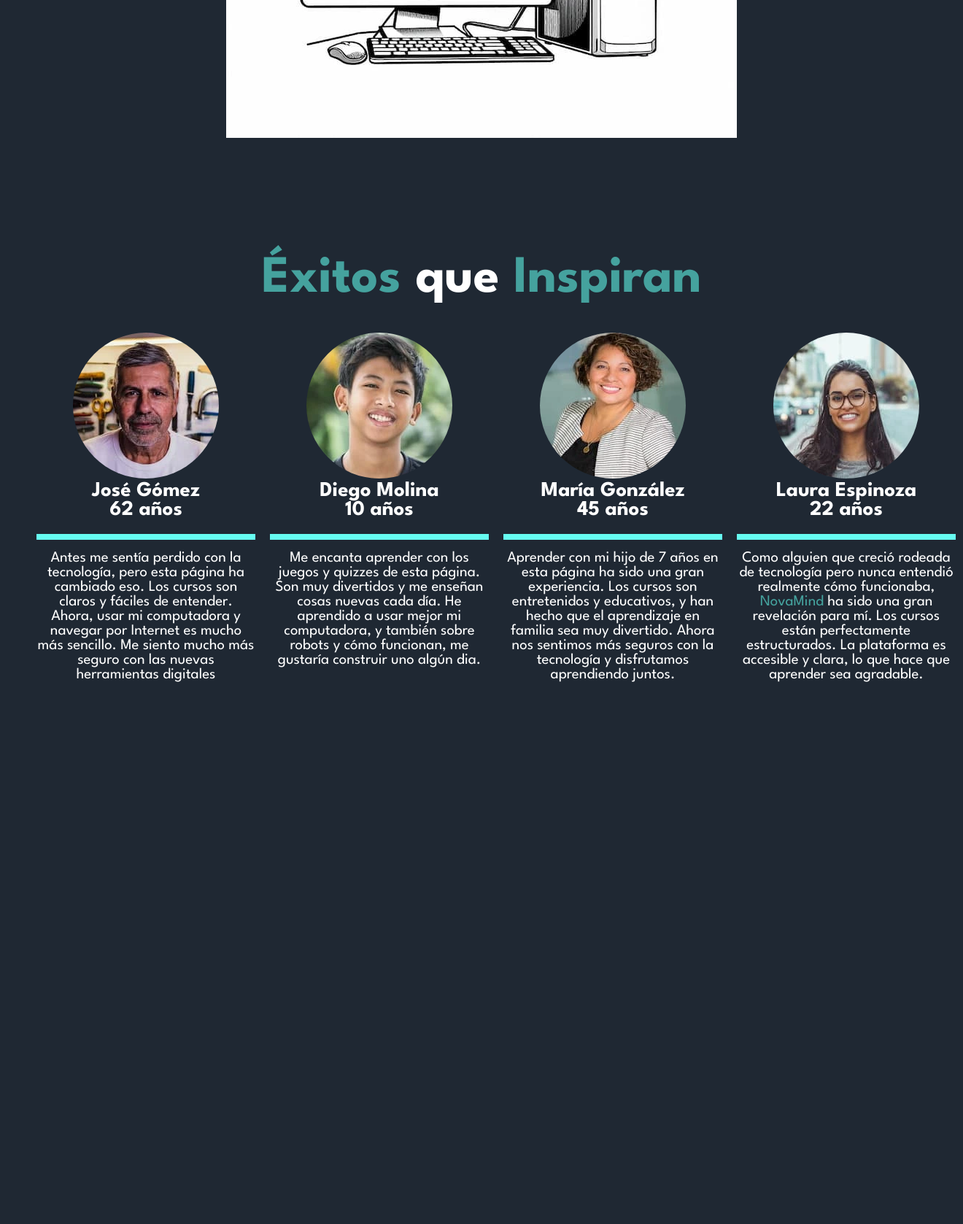
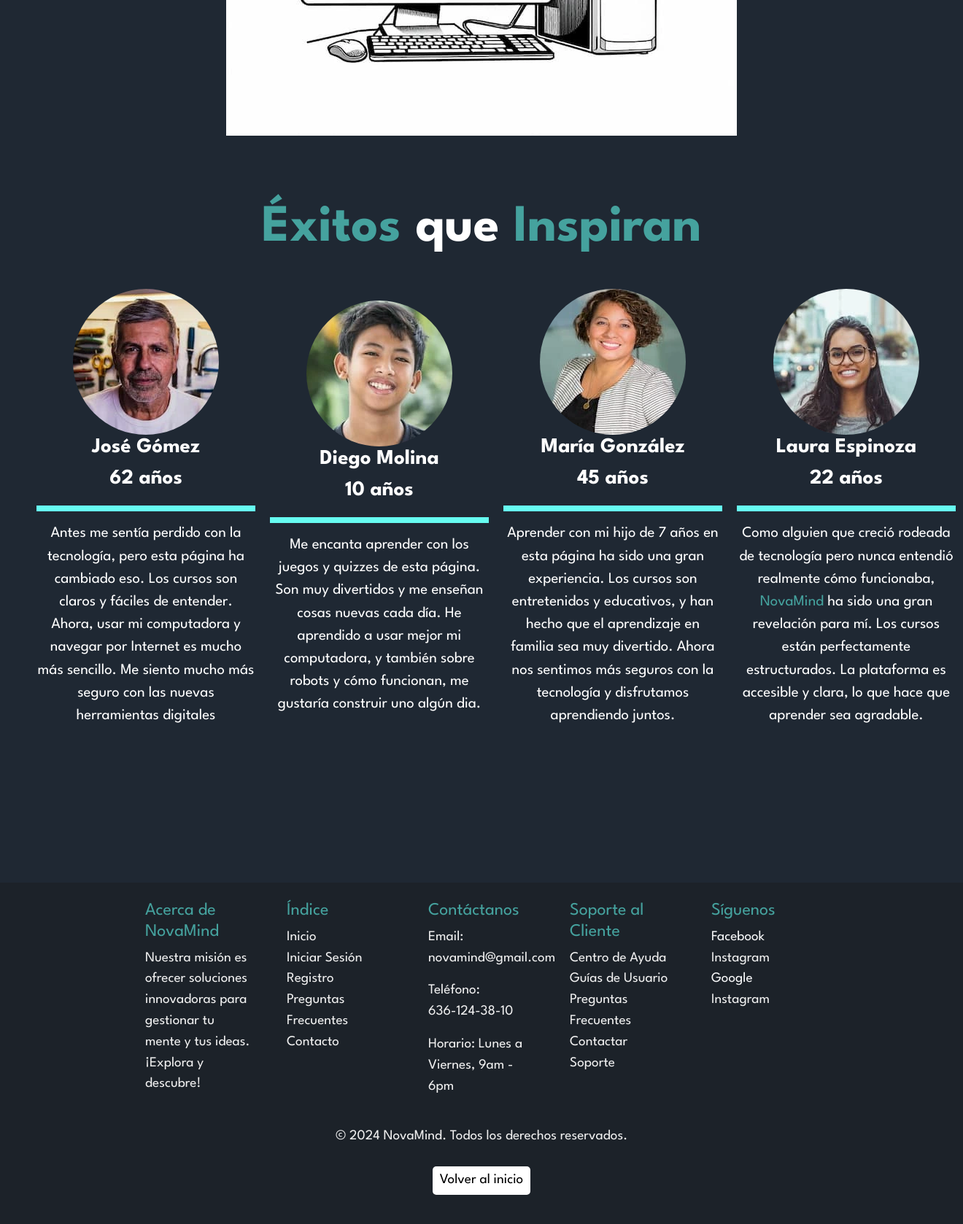
Before and after one commit to tarelo1804/tarelo1804.github.io, a PHP site: page / in a window 1320 px wide. Shown: the part 2240-3918 px from the top of the page at 73% size. Before the commit the page ends 3175 px from the top, so only its background shows below. Run offline with PHP 8.4, Linux system fonts and the light colour scheme.

Commit message:
footer 1

```diff
--- a/novamind/css/signup.css
+++ b/novamind/css/signup.css
@@ -10,6 +10,7 @@
     align-items: center;
     height: 100%;
     overflow: hidden;
+    font-family: "League Spartan", sans-serif;
 }
 .signup-container {
     display: flex;
--- a/novamind/css/styles.css
+++ b/novamind/css/styles.css
@@ -95,7 +95,8 @@
 .section4 {
     background-color: #1F2833;
     text-align: center;
-    height: 100vh;
+    height: 1000px;
+
 }
 .section4 > h1{
     font-family: "League Spartan", sans-serif;
@@ -115,7 +116,7 @@
     gap: 20px;
     margin-left: 50px;
     margin-right: 50px;
-    height: 500px;
+    height: auto;
     margin-top: 20px;
     text-align: center;
 }
@@ -123,7 +124,6 @@
     flex: 1;
     text-align: center;
     max-width: 300px;
-    height: 500px;
     transition: transform 2s ease;
 }
 .profile:hover{
@@ -143,6 +143,7 @@
 }
 .texto{
     width: 300px;
+
 }
 .texto > p{
     margin-top: 15px;
@@ -160,7 +161,93 @@
     height: 8px;
     margin-top: 20px;
 }
+/*FOOTER*/
+/* Estilos básicos para el pie de página */
+footer {
+    background-color:#1c2229;
+    color: #f0f0f0;
+    font-family: "League Spartan", sans-serif;
+    font-size: 1.2rem;
+}
+/* Eliminar el subrayado de todos los enlaces y aplicar estilo similar a los enlaces de redes sociales */
+a {
+    text-decoration: none; /* Elimina el subrayado */
+    color: #f0f0f0; /* Color base para los enlaces */
+    transition: color 0.3s; /* Transición suave al cambiar de color */
+}
+a:hover {
+    color: #66FCF1; /* Cambia el color al pasar el cursor */
+}
+h4{
+    color: #45A29E;
+}
+#soporte a {
+    display: inline-block;
+    margin-right: 10px;
+    transition: transform 0.3s;
+    text-decoration: none;
+    color: #f0f0f0; /* Color base para los enlaces */
+}
 
+#soporte a:hover {
+    transform: scale(1.1); /* Efecto de agrandamiento en hover */
+    color: #66FCF1; /* Cambia el color al pasar el cursor */
+}
+#mapa a {
+    display: inline-block;
+    margin-right: 10px;
+    transition: transform 0.3s;
+    text-decoration: none;
+    color: #f0f0f0; /* Color base para los enlaces */
+}
+
+#mapa a:hover {
+    transform: scale(1.1); /* Efecto de agrandamiento en hover */
+    color: #66FCF1; /* Cambia el color al pasar el cursor */
+}
+#contacto a {
+    display: inline-block;
+    margin-right: 10px;
+    transition: transform 0.3s;
+    text-decoration: none;
+    color: #f0f0f0; /* Color base para los enlaces */
+}
+
+#contacto a:hover {
+    transform: scale(1.1); /* Efecto de agrandamiento en hover */
+    color: #66FCF1; /* Cambia el color al pasar el cursor */
+}
+
+/* Estilo para los enlaces de redes sociales (aplicado a todos los enlaces) */
+#social-media a {
+    display: inline-block;
+    margin-right: 10px;
+    transition: transform 0.3s;
+    text-decoration: none;
+    color: #f0f0f0; /* Color base para los enlaces */
+}
+
+#social-media a:hover {
+    transform: scale(1.1); /* Efecto de agrandamiento en hover */
+    color: #66FCF1; /* Cambia el color al pasar el cursor */
+}
+
+/* Estilo del botón de "Volver al inicio" */
+.back-to-top {
+    display: inline-block;
+    margin-top: 10px;
+    padding: 5px 10px;
+    background-color: #ffffff ;
+    color: #000000;
+    text-decoration: none;
+    border-radius: 5px;
+    transition: background-color 0.3s, color 0.3s; /* Transición para el cambio de colores */
+
+}
+.back-to-top:hover {
+    background-color: #000000; /* Fondo blanco al pasar el cursor */
+    color: #f0f0f0; /* Color de texto negro al pasar el cursor */
+}
 
 
 /*Modificar barra de scroll*/
--- a/novamind/index.html
+++ b/novamind/index.html
@@ -7,11 +7,11 @@
     <title>NovaMind</title>
     <link rel="preload" href="./css/styles.css" as="style" onload="this.onload=null;this.rel='stylesheet'">
     <noscript><link rel="stylesheet" href="./css/styles.css"></noscript>
-
     <link rel="preload" href="./css/mediaquery-index.css" as="style" onload="this.onload=null;this.rel='stylesheet'">
     <noscript><link rel="stylesheet" href="./css/mediaquery-index.css"></noscript>
 
     <!-- Bootstrap Icons -->
+    <link href="https://cdn.jsdelivr.net/npm/bootstrap@5.3.0-alpha1/dist/css/bootstrap.min.css" rel="stylesheet">
     <link rel="preload" href="https://cdn.jsdelivr.net/npm/bootstrap-icons@1.11.3/font/bootstrap-icons.min.css" as="style" onload="this.onload=null;this.rel='stylesheet'">
     <noscript><link rel="stylesheet" href="https://cdn.jsdelivr.net/npm/bootstrap-icons@1.11.3/font/bootstrap-icons.min.css"></noscript>
 
@@ -34,6 +34,7 @@
 }
 body{
     background-color:  #1F2833;
+    height: 100vh;
 
 }
 header {
@@ -129,7 +130,7 @@
     padding: 20px;
     background-color:  #1F2833;
     color: white;
-    padding-top: 20px;
+    padding-top: 100px;
 }
 .content > img {
     margin-top: -120px;
@@ -169,8 +170,6 @@
     font-family: "Source Code Pro", monospace;
     background-color: black;
     font-size: 1.7rem;
-    margin-bottom: 25px;
-    padding: 10px;
     color: white;
     text-align: center;
     width: fit-content;
@@ -194,8 +193,8 @@
     font-size: 18px;
     margin-bottom: 20px;
     /* Aumenta el tamaño para mejorar la accesibilidad */
-    min-width: 44px; /* Establece un ancho mínimo */
-    min-height: 44px; /* Establece una altura mínima */
+    min-width: 50px; /* Establece un ancho mínimo */
+    min-height: 50px; /* Establece una altura mínima */
     }
 .flex-content > button#no-animation > a > h1{
     font-family: "Source Code Pro", monospace;
@@ -213,6 +212,7 @@
 }
 .flex-content > button#no-animation:hover{
     background-color: #000;
+    line-height: 1.2;
 }
 .flex-content > button#no-animation > a > h1:hover{
     color: #fff;
@@ -382,6 +382,84 @@
         </div>
     </section>
 
+    <!--FOOTER-->
+    <footer class="py-4">
+        <div class="container">
+            <div class="row g-5 justify-content-center footer-sections">
+                <!-- Columna 1: Acerca de -->
+                <div class="col-12 col-md-2 px-4">
+                    <h4>Acerca de NovaMind</h4>
+                    <p>Nuestra misión es ofrecer soluciones innovadoras para gestionar tu mente y tus ideas. ¡Explora y descubre!</p>
+                </div>
+
+                <!-- Columna 2: Mapa del Sitio -->
+                <div class="col-12 col-md-2 px-4" id="mapa">
+                    <h4>Índice</h4>
+                    <ul class="list-unstyled">
+                        <li><a href="#top">Inicio</a></li>
+                        <li><a href="./login.html" >Iniciar Sesión</a></li>
+                        <li><a href="./signup.html" >Registro</a></li>
+                        <li><a href="#bottom" >Preguntas Frecuentes</a></li>
+                        <li><a href="#bottom" >Contacto</a></li>
+                    </ul>
+                </div>
+
+                <!-- Columna 3: Contacto -->
+                <div class="col-12 col-md-2 px-4" id="contacto">
+                    <h4>Contáctanos</h4>
+                    <p>Email: <a href="#bottom">novamind@gmail.com</a></p>
+                    <p>Teléfono: <a href="#bottom">636-124-38-10</a></p>
+                    <p>Horario: Lunes a Viernes, 9am - 6pm</p>
+                </div>
+
+                <!-- Columna 4: Soporte -->
+                <div class="col-12 col-md-2 px-4" id="soporte">
+                    <h4>Soporte al Cliente</h4>
+                    <ul class="list-unstyled">
+                        <li><a href="./index.html" >Centro de Ayuda</a></li>
+                        <li><a href="./index.html" >Guías de Usuario</a></li>
+                        <li><a href="./index.html" >Preguntas Frecuentes</a></li>
+                        <li><a href="./index.html" >Contactar Soporte</a></li>
+                    </ul>
+                </div>
+
+                <!-- Columna 5: Redes Sociales -->
+                <div class="col-12 col-md-2 px-4 " id="social-media">
+                    <h4>Síguenos</h4>
+                    <ul class="list-unstyled">
+                        <li><a href="https://www.facebook.com/?locale=es_LA" class="text-light">Facebook</a></li>
+                        <li><a href="https://www.instagram.com" >Instagram</a></li>
+                        <li><a href="https://www.google.com/intl/es/account/about/" class="text-light">Google</a></li>
+                        <li><a href="https://www.instagram.com" >Instagram</a></li>
+                    </ul>
+                </div>
+            </div>
+
+            <!-- Parte inferior del pie de página -->
+            <div class="row mt-4 footer-bottom">
+                <div class="col-12 text-center">
+                    <p>&copy; 2024 NovaMind. Todos los derechos reservados.</p>
+                    <p><a href="#top" class="back-to-top ">Volver al inicio</a></p>
+                </div>
+            </div>
+        </div>
+    </footer>
+
+
+
+
+
+
+
+
+
+
+
+
+
+    <script src="https://cdn.jsdelivr.net/npm/bootstrap@5.3.0-alpha1/dist/js/bootstrap.bundle.min.js"></script>
+
     <script src="./js/script-index" defer></script>
+
 </body>
 </html>
--- a/novamind/login.html
+++ b/novamind/login.html
@@ -6,6 +6,7 @@
     <meta name="description" content="NovaMind te abre las puertas al mundo digital. Aprende sobre tecnología y computadoras de una manera fácil y divertida para todas las edades.">
     <title>Inicio de Sesión</title>
     <link rel="stylesheet" href="./css/login.css">
+
     <link rel="stylesheet" href="./css/mediaquery-login.css">
 
      <!-- Bootstrap Icons -->
@@ -58,5 +59,6 @@
         </div>
     </div>
     <script src="./js/scripts.js" defer></script>
+
 </body>
 </html>
--- a/novamind/signup.html
+++ b/novamind/signup.html
@@ -6,6 +6,7 @@
     <meta name="description" content="NovaMind te abre las puertas al mundo digital. Aprende sobre tecnología y computadoras de una manera fácil y divertida para todas las edades.">
     <title>Registro</title>
     <link rel="stylesheet" href="./css/signup.css">
+
 
     <link rel="stylesheet" href="./css/mediaquery-signup.css">
 
@@ -73,5 +74,6 @@
         </div>
     </div>
     <script src="./js/scripts.js" defer></script>
+
 </body>
 </html>
```
Also changed, not shown: novamind/admin/admin.html (added, +89 -0 lines), novamind/css/mediaquery-index.css (+40 -0 lines), novamind/img/benito.jpeg (added), novamind/img/benito.webp (added).
